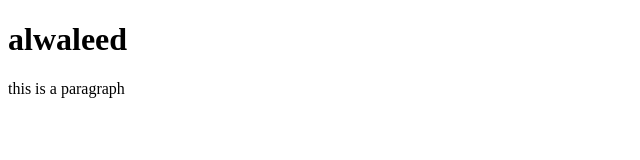
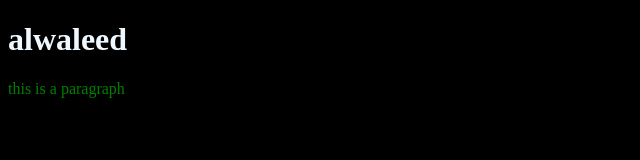
Before and after one commit to Al-Waleed4/my-git-app, a plain HTML site: page index.html in a window 1280 px wide. Shown: the whole page, without its empty margins (0-640 px from the left). Drawn offline with Linux system fonts and the light colour scheme.

Commit message:
added style.css and update for index.html

```diff
--- a/index.html
+++ b/index.html
@@ -3,6 +3,7 @@
 <head>
     <meta charset="UTF-8">
     <meta name="viewport" content="width=device-width, initial-scale=1.0">
+    <link rel="stylesheet" href="style.css">
     <title>Document</title>
 </head>
 <body>
--- /dev/null
+++ b/style.css
@@ -0,0 +1,9 @@
+body{
+    background-color: black;
+}
+h1{
+    color: aliceblue;
+}
+p{
+    color: green;
+}
```
